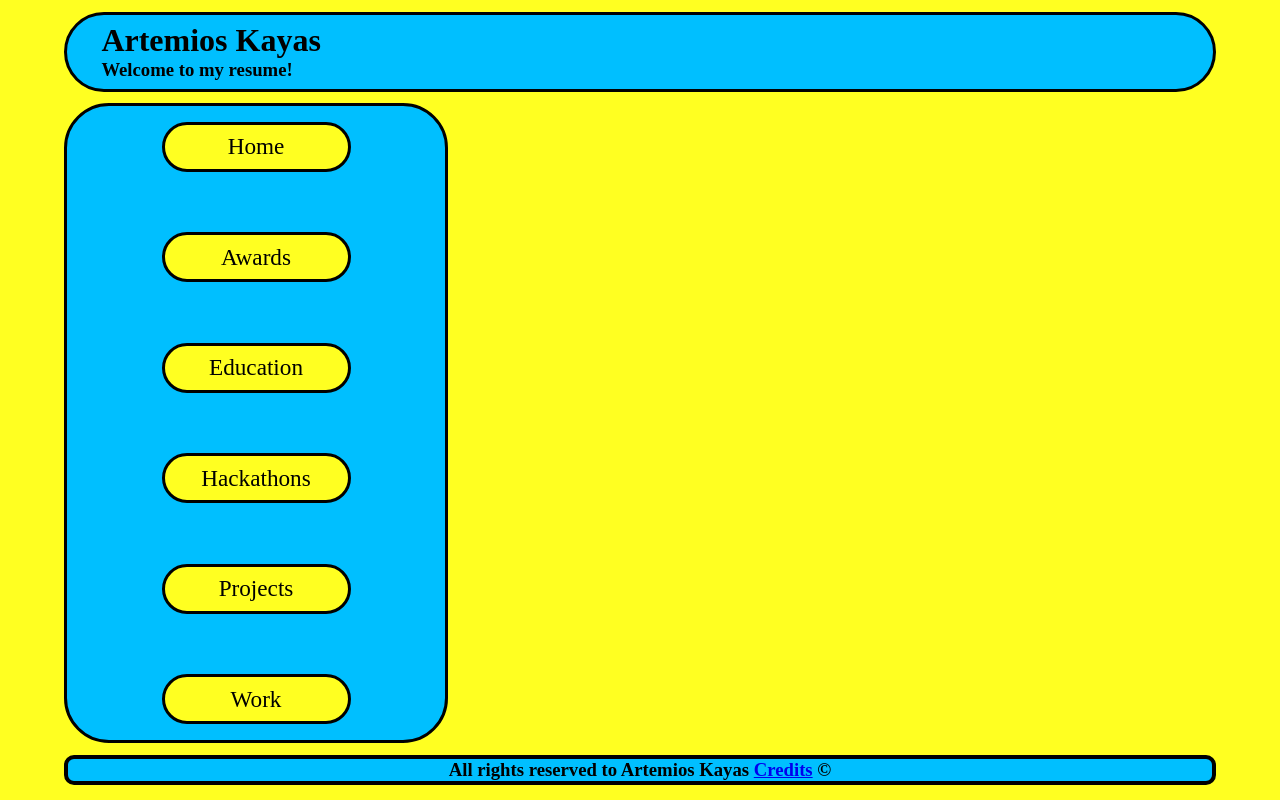
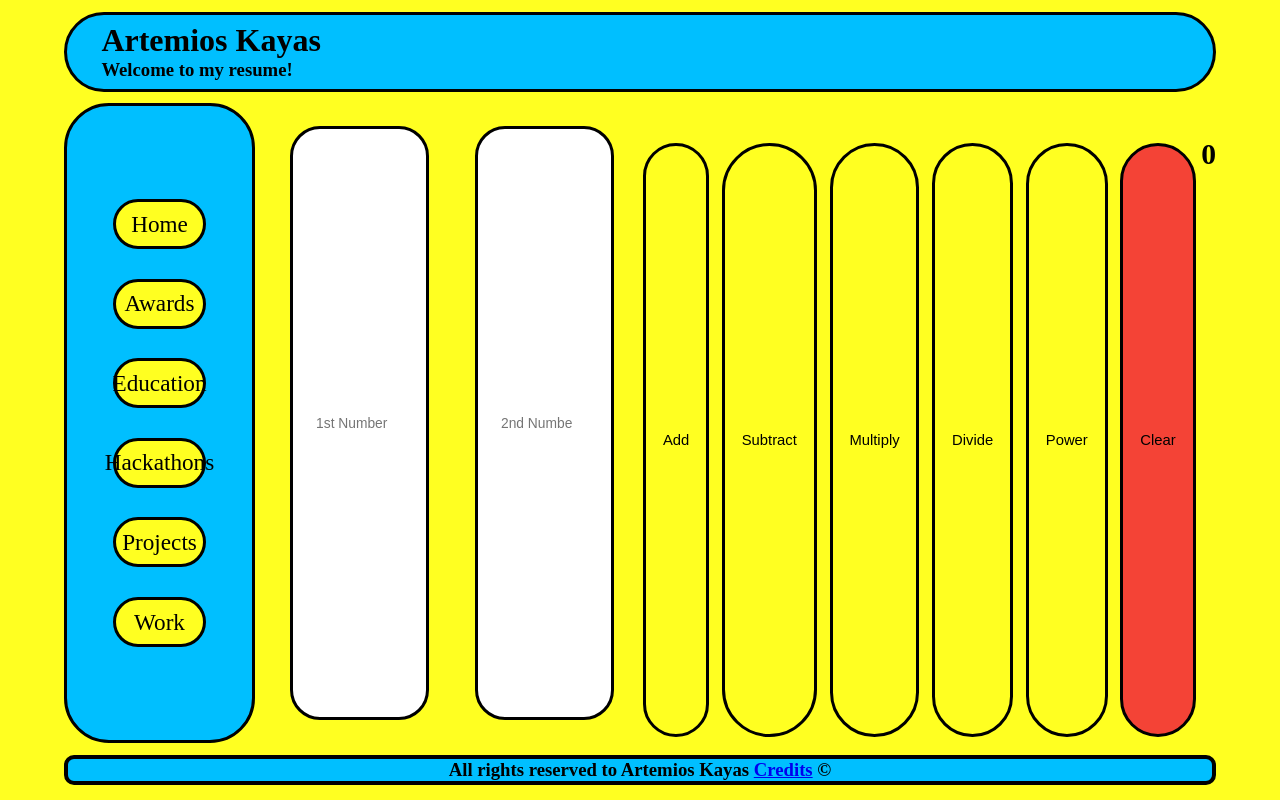
Before and after one commit to TemiKayas/mp-3, a React (Vite) app: page /calc in a window 1280 px wide. Built offline with nearby package versions, Linux system fonts and the light colour scheme.

Commit message:
Added my calc

```diff
--- a/src/App.tsx
+++ b/src/App.tsx
@@ -11,6 +11,7 @@ import Work from "./Components/Work.tsx";
 import Header from "./Components/Header.tsx";
 import Footer from "./Components/Footer.tsx";
 import Credits from "./Components/Credits.tsx";
+import Calc from "./Components/Calc.tsx";
 
 const Wrapper = styled.div`
     display: flex;
@@ -44,6 +45,8 @@ function Root() {
                     <Route path={'/projects'} element={<Projects/>}/>
                     <Route path={'/work'} element={<Work/>}/>
                     <Route path={'/credits'} element={<Credits/>}/>
+                    <Route path={'/calc'} element={<Calc/>}/>
+
                 </Routes>
             </Container>
             <Footer/>
--- /dev/null
+++ b/src/Components/Calc.tsx
@@ -0,0 +1,136 @@
+import { useReducer, useState } from "react";
+import styled from "styled-components";
+
+const Input = styled.input`
+    width: 20%;
+    padding: 2%;
+    margin: 2%;
+    border-radius: 30px;
+    border: 3px solid black;
+    font-size: calc(1px + 1vw);
+    text-align: center;
+    outline: none;
+`;
+
+const ButtonContainer = styled.div`
+    display: flex;
+    flex-wrap: nowrap;
+    justify-content: space-between;
+    margin-top: 3%;
+    width: 100%;
+`;
+
+const Button = styled.button`
+    background-color: #ffff21;
+    color: black;
+    padding: 1% 3%;
+    margin: 1%;
+    border-radius: 50px;
+    font-size: calc(2px + 1vw);
+    cursor: pointer;
+    border: 3px solid black;
+
+    transition: box-shadow 0.2s ease-in-out, transform 0.1s ease-in-out;
+
+
+    &:hover {
+        text-decoration: none;
+        transform: scale(1.05);
+    }
+`;
+
+const ClearButton = styled(Button)`
+    background-color: #f44336;
+    border: 3px solid black;
+    color: black;
+    transition: box-shadow 0.2s ease-in-out, transform 0.1s ease-in-out;
+
+    &:hover {
+        text-decoration: none;
+        transform: scale(1.05);
+    }
+`;
+
+const Result = styled.h3`
+    font-size: calc(4px + 2vw);
+    color: black;
+    margin-top: 3%;
+`;
+
+
+type State = {
+    result: number | string;
+};
+
+type Action = {
+    type: "add" | "subtract" | "multiply" | "divide" | "power" | "clear";
+    first?: string;
+    second?: string;
+};
+
+function reducer(state: State, action: Action): State {
+    if (action.type === "clear") {
+        return { result: 0 };
+    }
+
+    const num1 = parseFloat(action.first || "");
+    const num2 = parseFloat(action.second || "");
+
+    if (isNaN(num1) || isNaN(num2)) {
+        return { result: "Invalid input" };
+    }
+
+    switch (action.type) {
+        case "add":
+            return { result: num1 + num2 };
+        case "subtract":
+            return { result: num1 - num2 };
+        case "multiply":
+            return { result: num1 * num2 };
+        case "divide":
+            return { result: num2 !== 0 ? num1 / num2 : "Cannot divide by 0" };
+        case "power":
+            return { result: Math.pow(num1, num2) };
+        default:
+            return state;
+    }
+}
+
+export default function Calc() {
+    const [first, setFirst] = useState<string>("");
+    const [second, setSecond] = useState<string>("");
+
+    const [state, dispatch] = useReducer(reducer, { result: 0 });
+
+    const handleClear = () => {
+        setFirst("");
+        setSecond("");
+        dispatch({ type: "clear" });
+    };
+
+    return (
+        <>
+            <Input
+                value={first}
+                onChange={(e) => setFirst(e.target.value)}
+                type="number"
+                placeholder="1st Number"
+            />
+            <Input
+                value={second}
+                onChange={(e) => setSecond(e.target.value)}
+                type="number"
+                placeholder="2nd Number"
+            />
+            <ButtonContainer>
+                <Button onClick={() => dispatch({ type: "add", first, second })}>Add</Button>
+                <Button onClick={() => dispatch({ type: "subtract", first, second })}>Subtract</Button>
+                <Button onClick={() => dispatch({ type: "multiply", first, second })}>Multiply</Button>
+                <Button onClick={() => dispatch({ type: "divide", first, second })}>Divide</Button>
+                <Button onClick={() => dispatch({ type: "power", first, second })}>Power</Button>
+                <ClearButton onClick={handleClear}>Clear</ClearButton>
+            </ButtonContainer>
+            <Result>{state.result}</Result>
+        </>
+    );
+}
--- a/src/Components/Projects.tsx
+++ b/src/Components/Projects.tsx
@@ -1,6 +1,7 @@
 import {BigDiv, SmallDiv} from "./ComponentStyles.tsx";
 import {Link} from "react-router-dom";
 import drone from '/public/drone.jpg'
+import Calc from './Calc';
 export default function Projects() {
     return (
         <BigDiv>
@@ -10,12 +11,15 @@ export default function Projects() {
                 <img src={drone} alt="Photo of the FPV racing drone I build"/>
                 <p>This is an image of an FPV racing drone I built and programmed last summer. Of all of the
                     projects I have done, this has got to be one of my favorites. In my opinion, FPV drone flying
-                    is the closest am average person can get to flying a fighter jet.</p>
+                    is the closest an average person can get to flying a fighter jet.</p>
             </SmallDiv>
             <SmallDiv>
             <h2>To see my other projects...</h2>
                 <p>To see my software projects, please check my <Link to={"https://github.com/TemiKayas"}>Github</Link>. My GitHub page is where I upload and document all of my software projects.</p>
             </SmallDiv>
+            <SmallDiv>
+                <Calc/>
+            </SmallDiv>
         </BigDiv>
     );
 }
```
